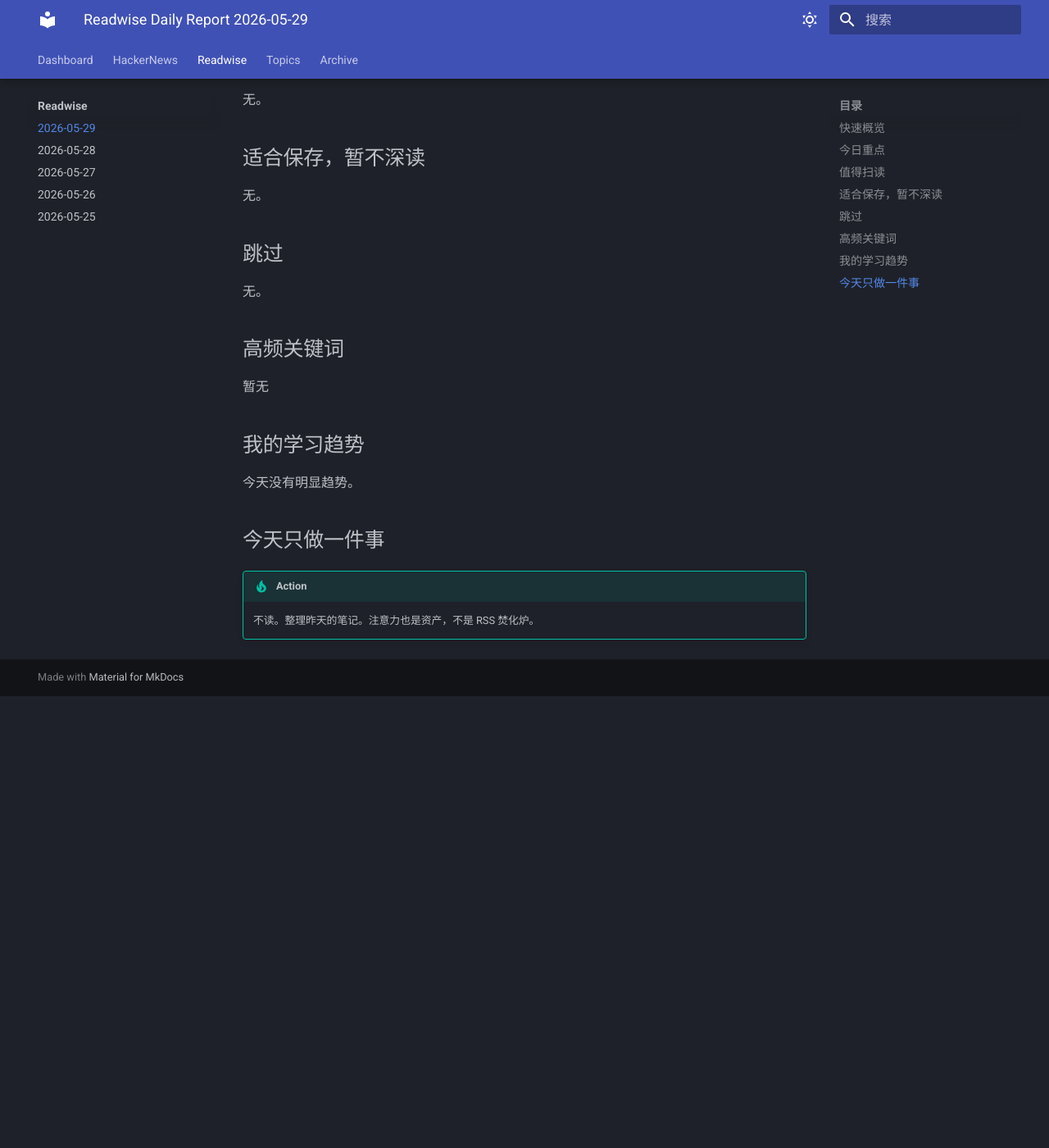
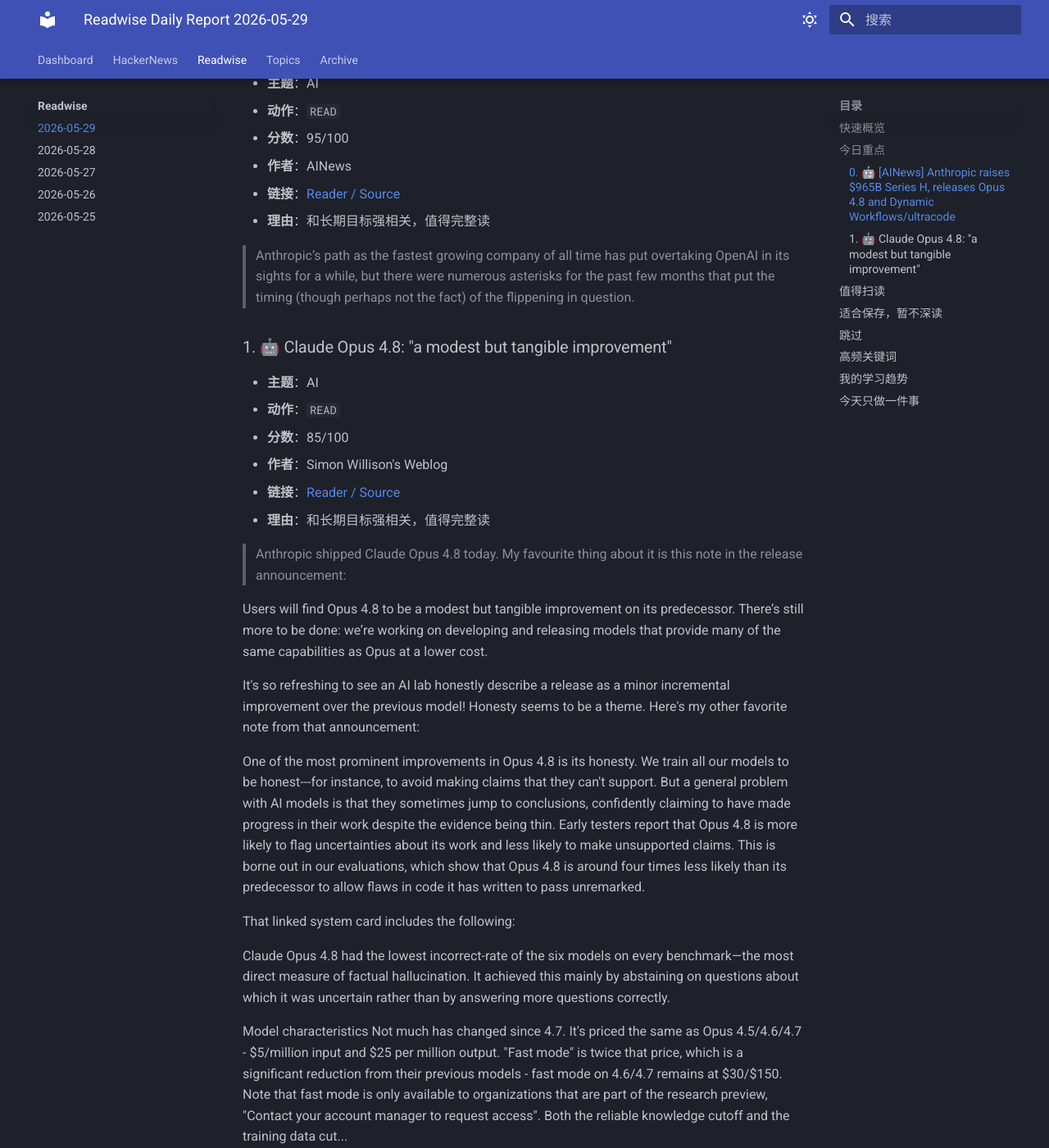
Before and after one commit to mxggle/readwise-reports, an MkDocs documentation site: the page built from docs/readwise/2026-05-29.md, in a window 1280 px wide and 1400 px high, scrolled down 741 px. Shown: the whole window at 82% size. Built offline with MkDocs 1.6.1 and Material for MkDocs 9.7.7, drawn with Linux system fonts in a browser that asks for light colours; before the commit the page ends 1590 px from its top, so only the background shows below that; some of the changed text lies outside the part shown.

Commit message:
fix(dedup): keep same-day items fresh so re-runs don't clobber the report
filterUnprocessed dropped any previously-processed item, so a second
publish run on the same day saw 0 fresh items and overwrote the
populated report with an empty one. Now items already processed for the
current report_date stay 'fresh' (idempotent same-day re-runs) while
items from a prior report_date remain skipped (cross-day dedup intact).

Regenerates the empty 2026-05-29 readwise report with its 17 items.

```diff
--- a/docs/readwise/2026-05-29.md
+++ b/docs/readwise/2026-05-29.md
@@ -1,7 +1,7 @@
 ---
 title: Readwise Daily Report 2026-05-29
 date: 2026-05-29
-summary: "今天的高价值内容集中在 阅读。最值得优先处理的是《暂无高质量内容》。整体建议是少追新闻，多沉淀能服务求职、英语/日语学习和 AI 工程实践的材料。今天只做一件事：读完 Top 1，并写下一个可执行行动。"
+summary: "今天的高价值内容集中在 AI、Career。最值得优先处理的是《[AINews] Anthropic raises $965B Series H, releases Opus 4.8 and Dynamic Workflows/ultracode》。整体建议是少追新闻，多沉淀能服"
 tags:
   - Readwise
   - Daily
@@ -10,7 +10,7 @@
 # Readwise Daily｜2026-05-29
 
 !!! summary "今日结论"
-    今天的高价值内容集中在 阅读。最值得优先处理的是《暂无高质量内容》。整体建议是少追新闻，多沉淀能服务求职、英语/日语学习和 AI 工程实践的材料。今天只做一件事：读完 Top 1，并写下一个可执行行动。
+    今天的高价值内容集中在 AI、Career。最值得优先处理的是《[AINews] Anthropic raises $965B Series H, releases Opus 4.8 and Dynamic Workflows/ultracode》。整体建议是少追新闻，多沉淀能服务求职、英语/日语学习和 AI 工程实践的材料。今天只做一件事：读完 Top 1，并写下一个可执行行动。
 
 ## 快速概览
 
@@ -18,51 +18,91 @@
 
 -   :material-inbox-arrow-down: **输入**
 
-    0 条新增/更新内容
+    17 条新增/更新内容
 
 -   :material-star-four-points: **值得读**
 
-    0 条 S 级，0 条可扫读
+    2 条 S 级，5 条可扫读
 
 -   :material-tag-multiple: **主题分布**
 
-
+    AI: 13 · Career: 1 · Programming: 1 · Other: 2
 
 -   :material-clock-outline: **窗口**
 
-    2026-05-28T01:32:27.411Z → 2026-05-29T01:32:27.411Z
+    2026-05-28T02:23:20.793Z → 2026-05-29T02:23:20.793Z
 
 </div>
 
 ## 今日重点
 
-今天没有明显 S 级内容。很好，少读点垃圾也是进步。
+### 0. 🤖 [AINews] Anthropic raises $965B Series H, releases Opus 4.8 and Dynamic Workflows/ultracode
+
+- **主题**：AI
+- **动作**：`READ`
+- **分数**：95/100
+- **作者**：AINews
+- **链接**：[Reader / Source](https://read.readwise.io/read/01ksrqv1h8rkatct9cg1d7a6hn)
+- **理由**：和长期目标强相关，值得完整读
+
+> Anthropic’s path as the fastest growing company of all time has put overtaking OpenAI in its sights for a while, but there were numerous asterisks for the past few months that put the timing (though perhaps not the fact) of the flippening in question.
+
+### 1. 🤖 Claude Opus 4.8: "a modest but tangible improvement"
+
+- **主题**：AI
+- **动作**：`READ`
+- **分数**：85/100
+- **作者**：Simon Willison's Weblog
+- **链接**：[Reader / Source](https://read.readwise.io/read/01ksrgsmfnhq48xjgecjjqeqft)
+- **理由**：和长期目标强相关，值得完整读
+
+> Anthropic shipped Claude Opus 4.8 today. My favourite thing about it is this note in the release announcement:
+
+Users will find Opus 4.8 to be a modest but tangible improvement on its predecessor. There’s still more to be done: we’re working on developing and releasing models that provide many of the same capabilities as Opus at a lower cost.
+
+It's so refreshing to see an AI lab honestly describe a release as a minor incremental improvement over the previous model!
+Honesty seems to be a theme. Here's my other favorite note from that announcement:
+
+One of the most prominent improvements in Opus 4.8 is its honesty. We train all our models to be honest---for instance, to avoid making claims that they can't support. But a general problem with AI models is that they sometimes jump to conclusions, confidently claiming to have made progress in their work despite the evidence being thin. Early testers report that Opus 4.8 is more likely to flag uncertainties about its work and less likely to make unsupported claims. This is borne out in our evaluations, which show that Opus 4.8 is around four times less likely than its predecessor to allow flaws in code it has written to pass unremarked.
+
+That linked system card includes the following:
+
+Claude Opus 4.8 had the lowest incorrect-rate of the six models on every benchmark—the most direct measure of factual hallucination. It achieved this mainly by abstaining on questions about which it was uncertain rather than by answering more questions correctly.
+
+Model characteristics
+Not much has changed since 4.7.
+It's priced the same as Opus 4.5/4.6/4.7 - $5/million input and $25 per million output. "Fast mode" is twice that price, which is a significant reduction from their previous models - fast mode on 4.6/4.7 remains at $30/$150. Note that fast mode is only available to organizations that are part of the research preview, "Contact your account manager to request access".
+Both the reliable knowledge cutoff and the training data cut...
 
 
 ## 值得扫读
 
-无。
-
+- **[AI] [Anthropic debuts Claude Opus 4.8, raises $65B](https://read.readwise.io/read/01ksrghqvqamcc1dxxzvqekt4z)**：有信息量，但不用深读
+- **[AI] [RAG vs. Graph RAG vs. Agentic RAG](https://read.readwise.io/read/01ksrbpqmg5mp504thwj00w2b2)**：有信息量，但不用深读
+- **[Career] [The Age of Async Agents — Cognition's Walden Yan & OpenInspect's Cole Murray](https://read.readwise.io/read/01ksqybc5034af475esy2s7r1y)**：有信息量，但不用深读
+- **[AI] [Tesla is building an Optimus Robot Factory](https://read.readwise.io/read/01ksqh6k6trcdyjnzmkk6d61f8)**：有信息量，但不用深读
+- **[AI] [I signed up for another SaaS](https://read.readwise.io/read/01ksqbnkewxjw82vvfrx5w9bmj)**：有信息量，但不用深读
 
 ## 适合保存，暂不深读
 
-无。
-
+- **[AI] [Anthropic's run-rate revenue hits $47 billion](https://read.readwise.io/read/01ksrneyd19s4dmhh6mrby0n4b)**：未来特定场景可能有用
+- **[AI] [Hacker News x AI newsletter - issue #34](https://read.readwise.io/read/01ksqdbqe0ba6ryv8xhrj5tf51)**：未来特定场景可能有用
+- **[Other] [Navalmanack: The Almanack of Naval Ravikant and more](https://read.readwise.io/read/01ksqwszmtm456xjvbt0sc1ezb)**：未来特定场景可能有用
+- **[Other] [Must-Know Failure Modes in Distributed Systems](https://read.readwise.io/read/01ksqqq0e554caqewxa9vrnm6t)**：未来特定场景可能有用
 
 ## 跳过
 
-无。
-
+- GBrain.：信息密度或相关性偏低
 
 ## 高频关键词
 
-暂无
+`opus` · `anthropic` · `billion` · `claude` · `more` · `their` · `revenue` · `series` · `has` · `not` · `about` · `most`
 
 ## 我的学习趋势
 
-今天没有明显趋势。
+今天的高信号内容主要集中在 **AI**。建议继续把阅读沉淀到可执行项目、求职表达或语言学习材料里，而不是只收藏链接。
 
 ## 今天只做一件事
 
 !!! tip "Action"
-    不读。整理昨天的笔记。注意力也是资产，不是 RSS 焚化炉。
+    读完 **[AINews] Anthropic raises $965B Series H, releases Opus 4.8 and Dynamic Workflows/ultracode**，并写下 3 行可执行笔记：它说明了什么、和我有什么关系、下一步做什么。
```
Also changed, not shown: 3 other files.
